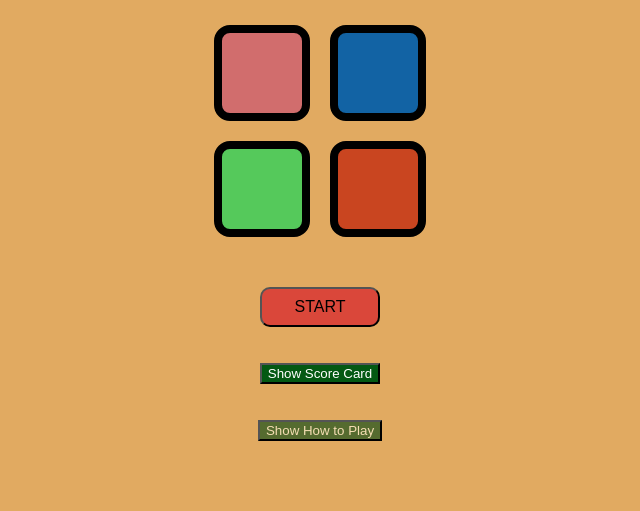
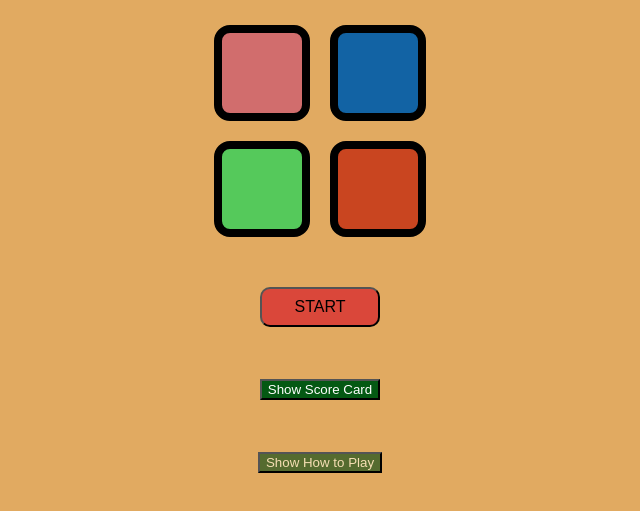
Before and after one commit to animeshtxt/Simon-Says-Game, a plain HTML site: page index.html in a window 1280 px wide. Shown: the part 137-648 px from the top of the page, without its empty margins (320-960 px from the left). Drawn offline with Linux system fonts and the light colour scheme.

Commit message:
Update style.css

```diff
--- a/style.css
+++ b/style.css
@@ -62,16 +62,22 @@ body {
     color: rgb(0, 0, 0);
     background-color: rgb(218, 71, 58);
     border-radius: 10px;
+    display: inline-block;
+    margin-bottom: 1rem;
 }
 
 #score-card-btn {
     background-color: rgb(4, 89, 19);
     color: white;
+    display: inline-block;
+    margin-bottom: 1rem;
 }
 
 #help-btn {
     color: wheat;
     background-color: darkolivegreen;
+    display: inline-block;
+    margin-bottom: 1rem;
 }
 #score-card {
 
```
